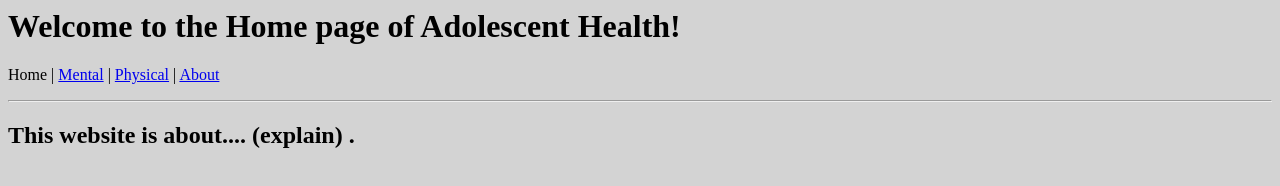
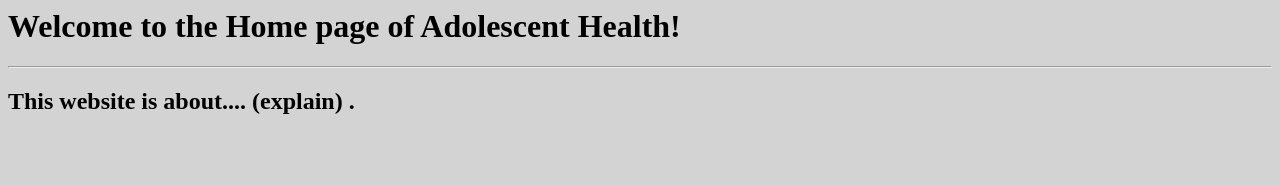
Before and after one commit to iahealthgroup/adolescenthealth.github.io, a plain HTML site: page index.html in a window 1280 px wide. Drawn offline with Linux system fonts and the light colour scheme.

Commit message:
Update index.html

```diff
--- a/index.html
+++ b/index.html
@@ -6,7 +6,7 @@
 <body bgcolor="lightgrey">
 <p><h1>Welcome to the Home page of Adolescent Health!</h1></p>
 
-   <p>Home | <a href="mentalhealth.html">Mental</a> | <a href="physicalhealth.html">Physical</a> | <a href="about.html">About</a>
+
 
   <hr>
    <P><h2> This website is about.... (explain) .</h1></p>
```
